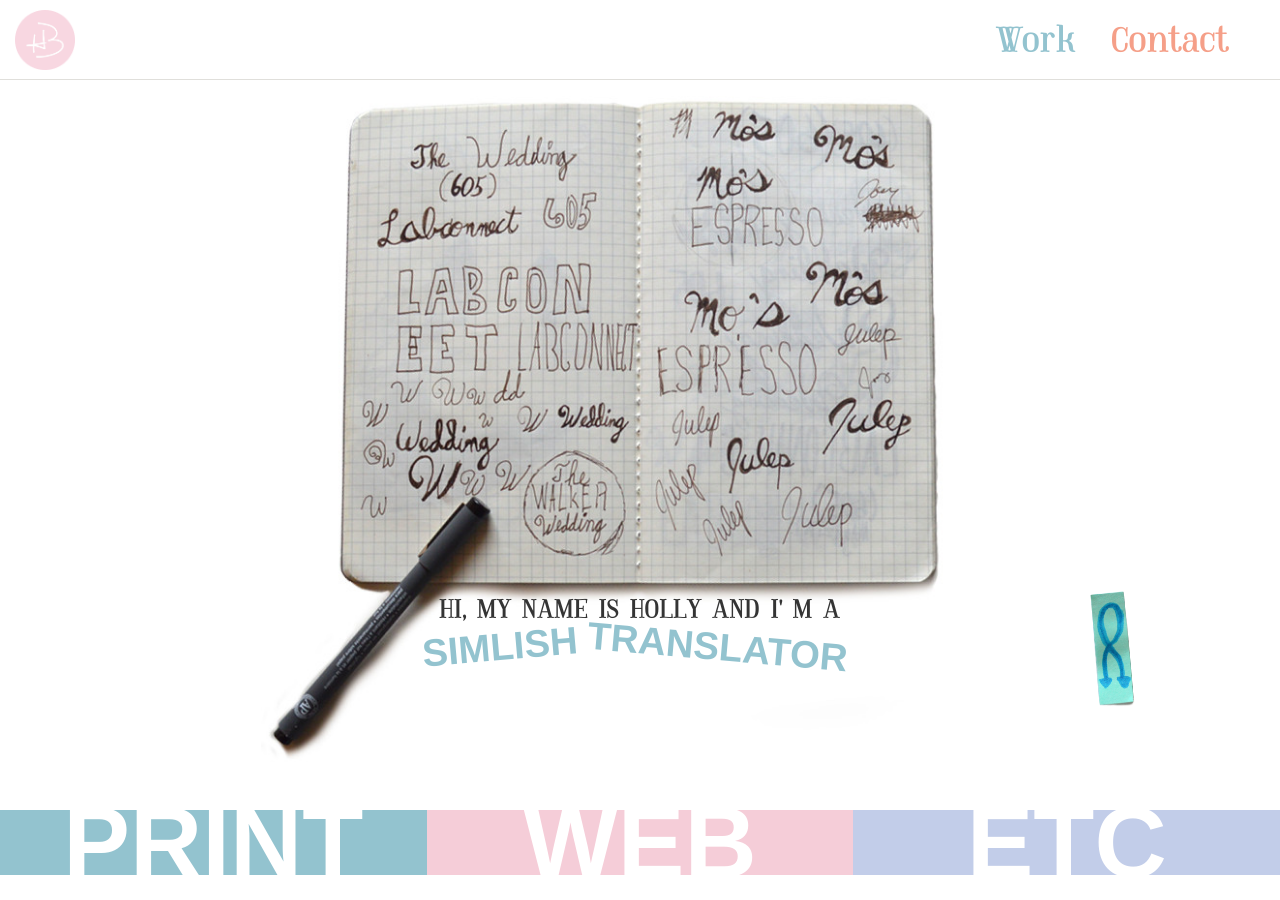
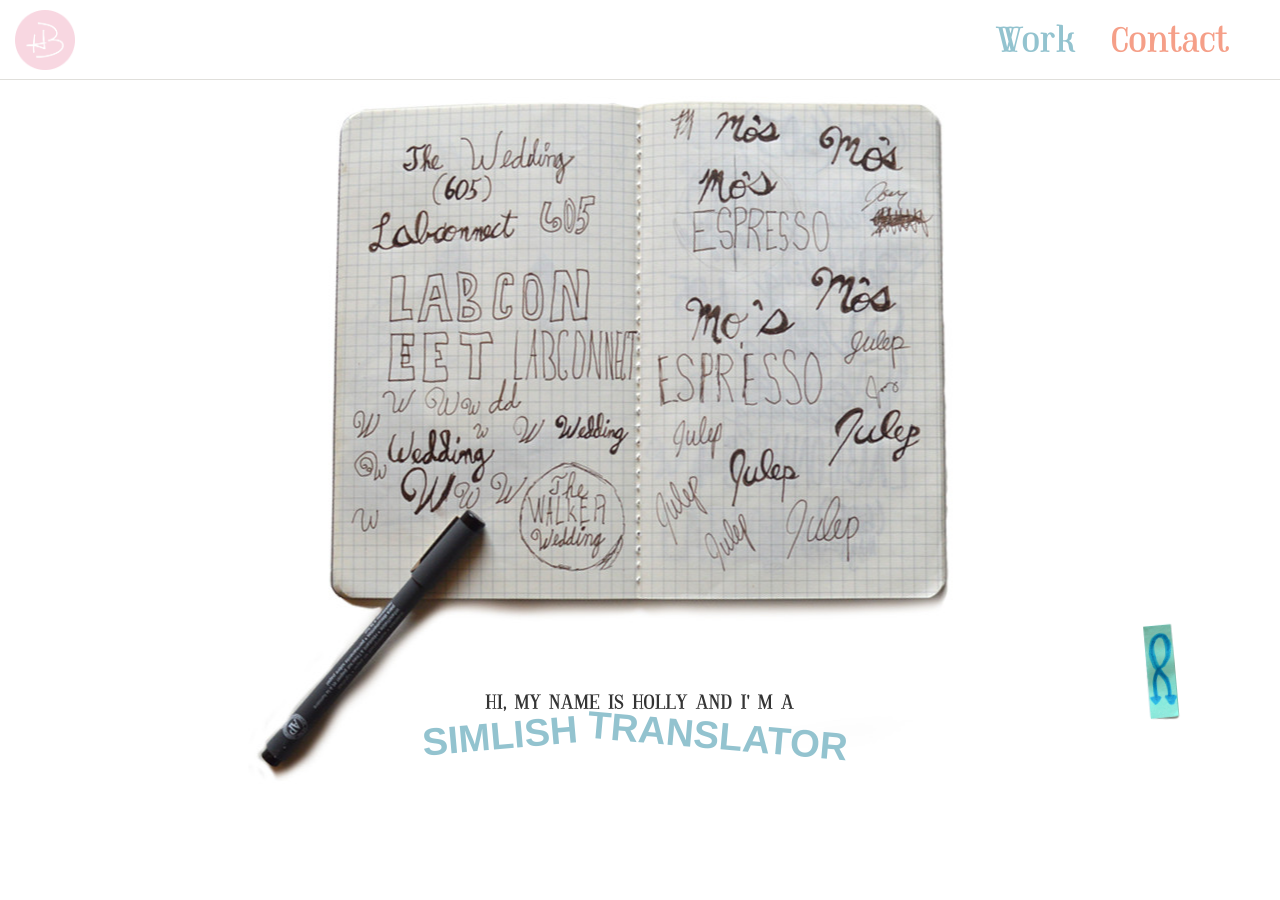
Before and after one commit to tcandens/himynameisholly.com, a Jekyll site: the page built from src/index.html, in a window 1280 px wide and 900 px high. Built offline with Jekyll 4.4.1, drawn with Linux system fonts in a browser that asks for light colours; nearby versions of some CDN libraries; Markdown is read by kramdown in place of the engine named in the settings.

Commit message:
Tweaking, still not great

```diff
--- a/src/_includes/head.html
+++ b/src/_includes/head.html
@@ -5,7 +5,6 @@
     <title>Holly Bowden</title>
     <meta name="description" content="Professional design portfolio of Holly Bowden">
     <meta name="viewport" content="width=device-width,initial-scale=1">
-    <!-- build:css assets/stylesheets/style.min.css -->
     <link rel="stylesheet" href="assets/stylesheets/style.css">
     <!-- endbuild -->
     <script>
--- a/src/assets/javascript/main.js
+++ b/src/assets/javascript/main.js
@@ -97,7 +97,7 @@
       });
     });
   }
-  lockHeight( $('.fix-height') );
+  // lockHeight( $('.fix-height') );
 
   var fullHeight = function( $items ) {
     $items.each(function( i ) {
@@ -106,7 +106,7 @@
       });
     });
   }
-  // fullHeight( $('.index-header') );
+  fullHeight( $('.index-header') );
 
 
   // PROJECT FILTER
@@ -233,6 +233,7 @@
             filterAttachListeners();
             headroomInit();
             revealPaginate();
+            $('.fittext').fitText();
             lockHeight( $('.fix-height') );
             fullHeight( $('.index-header') );
           })
--- a/src/assets/stylesheets/style.css
+++ b/src/assets/stylesheets/style.css
@@ -369,7 +369,7 @@
   overflow: auto; }
 
 .index-header {
-  max-height: 100vh;
+  height: 100vh;
   margin: 0 auto;
   overflow: hidden; }
 
@@ -384,21 +384,21 @@
 
 .header-text-container {
   position: relative;
-  top: -19vh;
+  top: -5em;
   margin: 0 auto;
   max-width: 80%;
   text-align: center; }
 
 .slogan {
-  font-size: 3vh;
+  font-size: 1.3rem;
   white-space: pre; }
 
 .index-header-shuffle {
   position: absolute;
-  top: 0;
-  right: 0;
-  width: 3em;
-  height: 6em;
+  top: -4rem;
+  right: -2rem;
+  width: 2em;
+  height: 5em;
   background-image: url('../images/shuffle.png');
   background-size: contain;
   background-repeat: no-repeat;
```
Also changed, not shown: src/assets/scss/_header.scss (+7 -7 lines).
